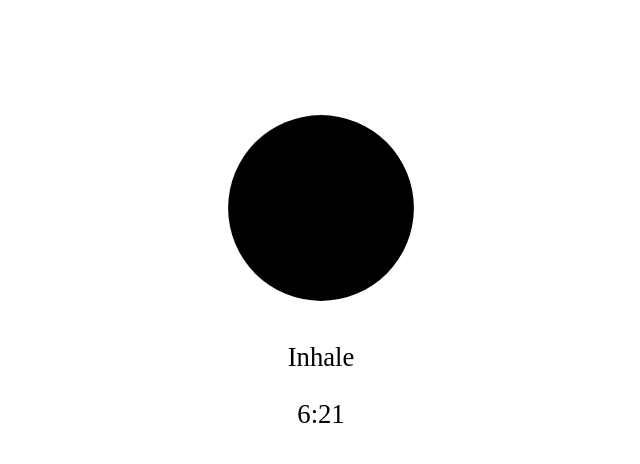
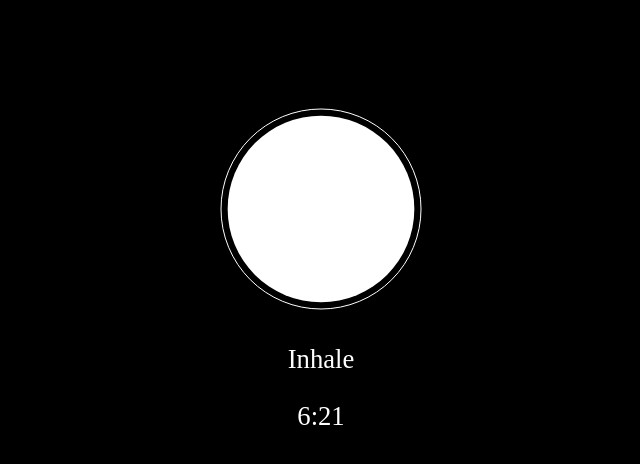
Before and after one commit to rovaughn/breath-training, a plain HTML site: page index.html in a window 1280 px wide. Both pictures are taken after a click on the button "Start". Shown: the whole page, without its empty margins (319-959 px from the left). Drawn offline with Linux system fonts and the light colour scheme.

Commit message:
Made it prettier.

```diff
--- a/index.html
+++ b/index.html
@@ -1,8 +1,13 @@
 <!DOCTYPE html>
 <html>
     <head>
-        <title>Prana breath training</title>
+        <title>Breath training</title>
         <style>
+            html {
+                background-color: black;
+                color: white;
+            }
+
             #container {
                 margin: auto;
                 width: 300px;
@@ -28,7 +33,7 @@
                 <button id="start-btn">Start</div>
             </div>
             <div id="timer">
-                <canvas width="200" height="200" id="canvas">Sorry, your browser doesn't support canvas</canvas>
+                <canvas width="202" height="202" id="canvas">Sorry, your browser doesn't support canvas</canvas>
                 <p id="command"></p>
                 <p id="remaining"></p>
             </div>
--- a/main.js
+++ b/main.js
@@ -40,6 +40,8 @@ function start(n_rounds, points) {
 
     remaining_elem.innerText = print_remaining(last_remaining);
 
+    ctx.strokeStyle = 'white';
+    ctx.fillStyle = 'white';
     function paint() {
         var elapsed = (+new Date() - beginTime)/1000;
         var position = elapsed % round_length;
@@ -69,23 +71,28 @@ function start(n_rounds, points) {
 
                 var breath = point.breath + (next_point.breath - point.breath) * (position - start) / (end - start);
 
-                ctx.fillStyle = point.color;
+                ctx.clearRect(0, 0, canvas.width, canvas.height);
                 ctx.beginPath();
-                ctx.clearRect(0, 0, canvas.width, canvas.height);
-                ctx.arc(100, 100, 100*breath, 0, 2*Math.PI);
+                ctx.arc(101, 101, 100, 0, 2*Math.PI);
+                ctx.stroke();
+                ctx.beginPath();
+                ctx.arc(101, 101, 100*breath, 0, 2*Math.PI);
                 ctx.fill();
             }
 
             start = end;
         }
+
+        requestAnimationFrame(paint);
     }
 
-    var timer = setInterval(requestAnimationFrame.bind(null, paint), 1000/47);
+    //var timer = setInterval(requestAnimationFrame.bind(null, paint), 1000/35);
+    requestAnimationFrame(paint);
 }
 
 document.getElementById('start-btn').onclick = function() {
     start(32, [
-        {name: 'Inhale', length: 3, breath: 0, color: 'black'},
-        {name: 'Exhale', length: 9, breath: 1, color: 'black'},
+        {name: 'Inhale', length: 3, breath: 0, color: 'white'},
+        {name: 'Exhale', length: 9, breath: 1, color: 'white'},
     ]);
 }
```
